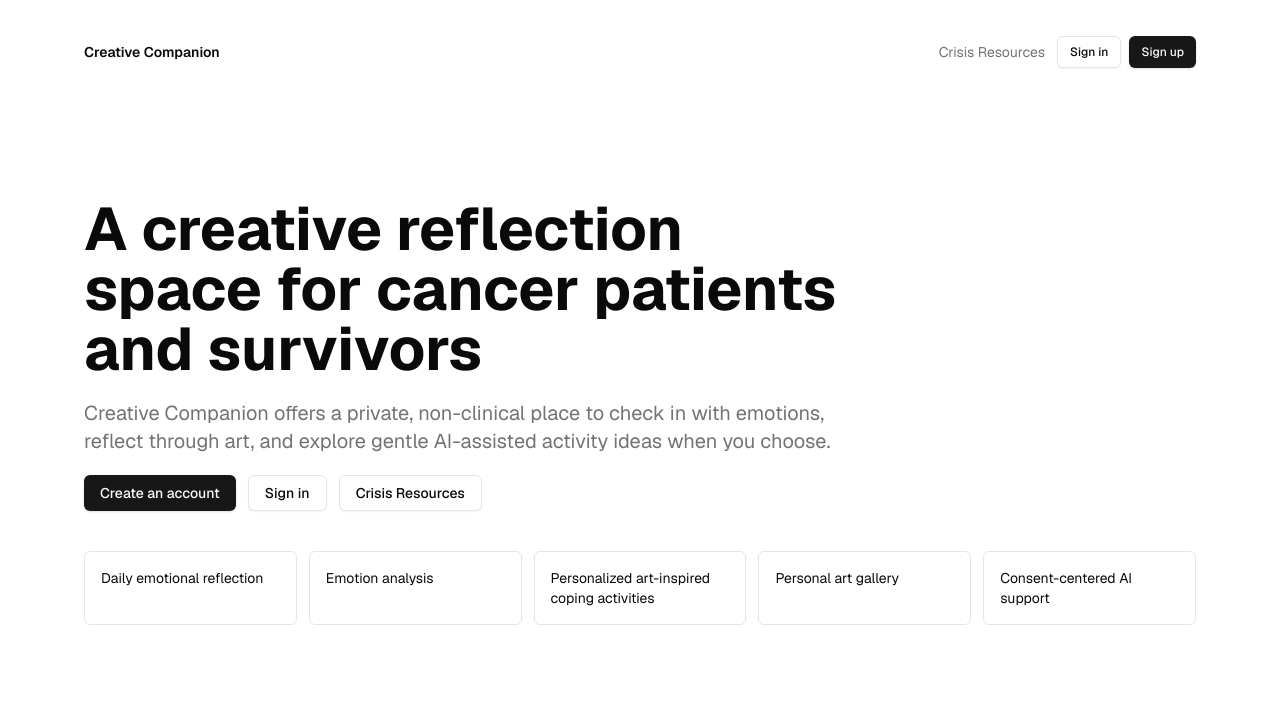
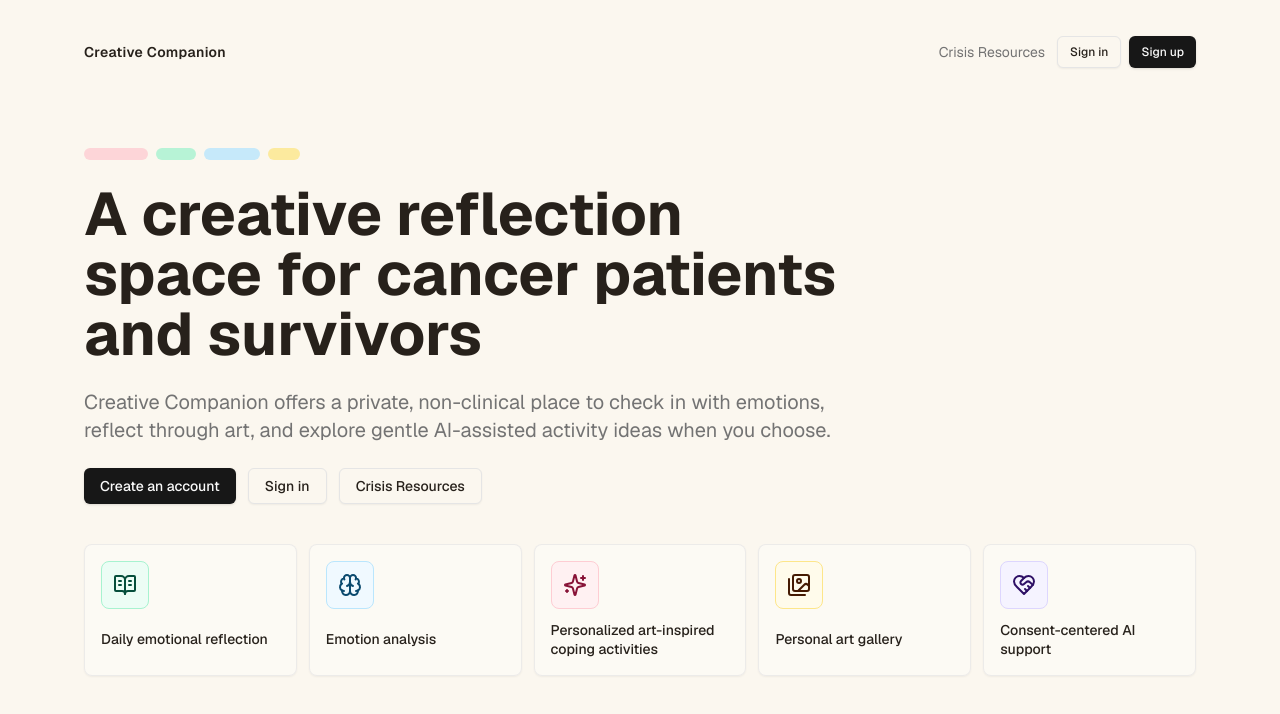
Before and after one commit to yike-huang/creative-companion, a Next.js app in the folder web/: page / in a window 1280 px wide. Shown: the top 714 px of the page. Built offline with nearby package versions, Linux system fonts and the light colour scheme; no server answers.

Commit message:
Enhance dashboard and recommendations UI with new icons and improved layout; update global styles for better consistency

```diff
--- a/web/app/dashboard/page.tsx
+++ b/web/app/dashboard/page.tsx
@@ -1,3 +1,11 @@
+import {
+  BookOpenText,
+  Brush,
+  ClipboardCheck,
+  Palette,
+  Sparkles,
+} from "lucide-react";
+
 import { AppShell } from "@/components/app-shell";
 import { FeatureCard } from "@/components/feature-card";
 import { getDictionary, normalizeLanguage } from "@/lib/i18n";
@@ -19,34 +27,58 @@ async function DashboardContent() {
       href: "/profile",
       title: t.dashboard.profileTitle,
       description: t.dashboard.profileDescription,
+      icon: ClipboardCheck,
+      accentClassName:
+        "border-sky-200 bg-sky-50 text-sky-900 dark:border-sky-900/60 dark:bg-sky-950/40 dark:text-sky-100",
     },
     {
       href: "/diary",
       title: t.dashboard.diaryTitle,
       description: t.dashboard.diaryDescription,
+      icon: BookOpenText,
+      accentClassName:
+        "border-emerald-200 bg-emerald-50 text-emerald-900 dark:border-emerald-900/60 dark:bg-emerald-950/40 dark:text-emerald-100",
     },
     {
       href: "/recommendations",
       title: t.dashboard.recommendationsTitle,
       description: t.dashboard.recommendationsDescription,
+      icon: Sparkles,
+      accentClassName:
+        "border-rose-200 bg-rose-50 text-rose-900 dark:border-rose-900/60 dark:bg-rose-950/40 dark:text-rose-100",
     },
     {
       href: "/artworks",
       title: t.dashboard.artworksTitle,
       description: t.dashboard.artworksDescription,
+      icon: Palette,
+      accentClassName:
+        "border-amber-200 bg-amber-50 text-amber-950 dark:border-amber-900/60 dark:bg-amber-950/40 dark:text-amber-100",
     },
     {
       href: "/consent",
       title: t.dashboard.consentTitle,
       description: t.dashboard.consentDescription,
+      icon: Brush,
+      accentClassName:
+        "border-violet-200 bg-violet-50 text-violet-950 dark:border-violet-900/60 dark:bg-violet-950/40 dark:text-violet-100",
     },
   ];
 
   return (
     <div className="grid gap-8">
-      <div className="grid gap-3">
-        <h1 className="text-3xl font-bold">{t.dashboard.title}</h1>
-        <p className="max-w-2xl text-muted-foreground">{t.dashboard.intro}</p>
+      <div className="relative overflow-hidden rounded-lg border border-border/70 bg-[linear-gradient(135deg,hsl(var(--muted))_0%,hsl(var(--background))_55%,rgba(254,243,199,0.45)_100%)] p-6 shadow-sm md:p-8 dark:bg-[linear-gradient(135deg,hsl(var(--muted))_0%,hsl(var(--background))_65%,rgba(15,118,110,0.18)_100%)]">
+        <div className="absolute right-5 top-5 hidden gap-2 md:flex">
+          <span className="size-4 rounded-full bg-rose-200/80" />
+          <span className="size-4 rounded-full bg-emerald-200/80" />
+          <span className="size-4 rounded-full bg-sky-200/80" />
+        </div>
+        <div className="grid max-w-3xl gap-3">
+          <h1 className="text-3xl font-bold">{t.dashboard.title}</h1>
+          <p className="text-base leading-7 text-muted-foreground">
+            {t.dashboard.intro}
+          </p>
+        </div>
       </div>
 
       <div className="grid gap-4 md:grid-cols-2">
--- a/web/app/globals.css
+++ b/web/app/globals.css
@@ -4,19 +4,19 @@
 
 @layer base {
   :root {
-    --background: 0 0% 100%;
-    --foreground: 0 0% 3.9%;
-    --card: 0 0% 100%;
+    --background: 42 56% 96%;
+    --foreground: 28 18% 13%;
+    --card: 42 68% 98%;
     --card-foreground: 0 0% 3.9%;
-    --popover: 0 0% 100%;
+    --popover: 42 68% 98%;
     --popover-foreground: 0 0% 3.9%;
     --primary: 0 0% 9%;
     --primary-foreground: 0 0% 98%;
-    --secondary: 0 0% 96.1%;
+    --secondary: 38 38% 92%;
     --secondary-foreground: 0 0% 9%;
-    --muted: 0 0% 96.1%;
+    --muted: 42 36% 92%;
     --muted-foreground: 0 0% 45.1%;
-    --accent: 0 0% 96.1%;
+    --accent: 36 45% 91%;
     --accent-foreground: 0 0% 9%;
     --destructive: 0 84.2% 60.2%;
     --destructive-foreground: 0 0% 98%;
@@ -65,4 +65,13 @@
   body {
     @apply bg-background text-foreground;
   }
+
+  h1,
+  h2,
+  h3,
+  button,
+  a {
+    font-family:
+      "Trebuchet MS", "Avenir Next Rounded", var(--font-geist-sans), sans-serif;
+  }
 }
--- a/web/app/page.tsx
+++ b/web/app/page.tsx
@@ -51,7 +51,7 @@ function HomeActions({
   }
 
   return (
-      <div className="flex flex-wrap gap-3">
+    <div className="flex flex-wrap gap-3">
       <Button asChild>
         <Link href="/auth/sign-up">{copy.createAccount}</Link>
       </Button>
@@ -70,9 +70,17 @@ async function HomeHero() {
 
   return (
     <>
-      <div className="grid max-w-3xl gap-5">
-        <h1 className="text-4xl font-bold md:text-6xl">{copy.homeTitle}</h1>
-        <p className="text-lg text-muted-foreground md:text-xl">
+      <div className="grid max-w-3xl gap-6">
+        <div className="flex gap-2" aria-hidden="true">
+          <span className="h-3 w-16 rounded-lg bg-rose-200/80" />
+          <span className="h-3 w-10 rounded-lg bg-emerald-200/80" />
+          <span className="h-3 w-14 rounded-lg bg-sky-200/80" />
+          <span className="h-3 w-8 rounded-lg bg-amber-200/80" />
+        </div>
+        <h1 className="text-4xl font-bold leading-tight md:text-6xl">
+          {copy.homeTitle}
+        </h1>
+        <p className="text-lg leading-8 text-muted-foreground md:text-xl">
           {copy.homeIntro}
         </p>
         <HomeActions copy={copy} isSignedIn={isSignedIn} />
@@ -87,10 +95,10 @@ async function HomeContent() {
   const { copy } = await getHomeCopy();
 
   return (
-    <main className="min-h-screen flex flex-col items-center">
+    <main className="flex min-h-screen flex-col items-center">
       <div className="w-full max-w-6xl flex-1 p-5">
         <nav className="flex flex-col gap-4 py-4 text-sm md:flex-row md:items-center md:justify-between">
-          <Link href="/" className="font-semibold">
+          <Link href="/" className="font-semibold tracking-wide">
             {copy.brand}
           </Link>
           <div className="flex flex-wrap items-center gap-3">
--- a/web/app/recommendations/page.tsx
+++ b/web/app/recommendations/page.tsx
@@ -1,4 +1,5 @@
 import { redirect } from "next/navigation";
+import { Palette, Sparkles } from "lucide-react";
 import { Suspense } from "react";
 
 import { AppShell } from "@/components/app-shell";
@@ -43,11 +44,19 @@ async function RecommendationsHeader() {
   const t = getDictionary(normalizeLanguage(profile?.preferred_language));
 
   return (
-    <div className="grid gap-2">
-      <h1 className="text-3xl font-bold">{t.recommendations.pageTitle}</h1>
-      <p className="max-w-2xl text-muted-foreground">
-        {t.recommendations.pageIntro}
-      </p>
+    <div className="relative overflow-hidden rounded-lg border border-border/70 bg-[linear-gradient(135deg,rgba(240,253,250,0.9)_0%,hsl(var(--background))_58%,rgba(255,237,213,0.65)_100%)] p-6 shadow-sm md:p-8 dark:bg-[linear-gradient(135deg,rgba(20,83,45,0.18)_0%,hsl(var(--background))_58%,rgba(124,45,18,0.18)_100%)]">
+      <div className="absolute right-5 top-5 hidden items-center gap-2 text-muted-foreground md:flex">
+        <Palette className="size-5" />
+        <Sparkles className="size-4" />
+      </div>
+      <div className="grid max-w-3xl gap-3">
+        <h1 className="text-3xl font-bold">
+          {t.recommendations.pageTitle}
+        </h1>
+        <p className="text-base leading-7 text-muted-foreground">
+          {t.recommendations.pageIntro}
+        </p>
+      </div>
     </div>
   );
 }
--- a/web/components/feature-card.tsx
+++ b/web/components/feature-card.tsx
@@ -1,4 +1,5 @@
 import Link from "next/link";
+import { ArrowRight } from "lucide-react";
 
 import {
   Card,
@@ -7,12 +8,15 @@ import {
   CardHeader,
   CardTitle,
 } from "@/components/ui/card";
+import { cn } from "@/lib/utils";
 
 type FeatureCardProps = {
   href: string;
   title: string;
   description: string;
   openLabel: string;
+  icon?: React.ComponentType<{ className?: string }>;
+  accentClassName?: string;
 };
 
 export function FeatureCard({
@@ -20,16 +24,35 @@ export function FeatureCard({
   title,
   description,
   openLabel,
+  icon: Icon,
+  accentClassName,
 }: FeatureCardProps) {
   return (
-    <Link href={href} className="block">
-      <Card className="h-full transition-colors hover:bg-accent">
-        <CardHeader>
-          <CardTitle>{title}</CardTitle>
-          <CardDescription>{description}</CardDescription>
+    <Link href={href} className="group block">
+      <Card className="h-full overflow-hidden rounded-lg border-border/70 shadow-sm transition-colors hover:bg-accent/60">
+        <CardHeader className="gap-4">
+          <div className="flex items-start justify-between gap-4">
+            {Icon && (
+              <div
+                className={cn(
+                  "flex size-12 shrink-0 items-center justify-center rounded-lg border",
+                  accentClassName ?? "bg-muted text-foreground",
+                )}
+              >
+                <Icon className="size-6 transition-transform group-hover:-rotate-3 group-hover:scale-105" />
+              </div>
+            )}
+            <ArrowRight className="mt-1 size-4 shrink-0 text-muted-foreground transition-transform group-hover:translate-x-0.5" />
+          </div>
+          <div className="grid gap-2">
+            <CardTitle className="text-lg leading-tight">{title}</CardTitle>
+            <CardDescription className="leading-relaxed">
+              {description}
+            </CardDescription>
+          </div>
         </CardHeader>
-        <CardContent>
-          <p className="text-sm font-medium">{openLabel}</p>
+        <CardContent className="pt-0">
+          <p className="text-sm font-medium text-foreground">{openLabel}</p>
         </CardContent>
       </Card>
     </Link>
--- a/web/components/home-feature-links.tsx
+++ b/web/components/home-feature-links.tsx
@@ -1,25 +1,49 @@
 import Link from "next/link";
+import {
+  BookOpenText,
+  Brain,
+  HeartHandshake,
+  Images,
+  Sparkles,
+} from "lucide-react";
+
+import { cn } from "@/lib/utils";
 
 const features = [
   {
     key: "daily",
     introHref: "/features/daily-emotional-reflection",
+    icon: BookOpenText,
+    accentClassName:
+      "border-emerald-200 bg-emerald-50 text-emerald-900 dark:border-emerald-900/60 dark:bg-emerald-950/40 dark:text-emerald-100",
   },
   {
     key: "analysis",
     introHref: "/features/emotion-analysis",
+    icon: Brain,
+    accentClassName:
+      "border-sky-200 bg-sky-50 text-sky-900 dark:border-sky-900/60 dark:bg-sky-950/40 dark:text-sky-100",
   },
   {
     key: "activities",
     introHref: "/features/art-inspired-coping-activities",
+    icon: Sparkles,
+    accentClassName:
+      "border-rose-200 bg-rose-50 text-rose-900 dark:border-rose-900/60 dark:bg-rose-950/40 dark:text-rose-100",
   },
   {
     key: "gallery",
     introHref: "/features/personal-art-gallery",
+    icon: Images,
+    accentClassName:
+      "border-amber-200 bg-amber-50 text-amber-950 dark:border-amber-900/60 dark:bg-amber-950/40 dark:text-amber-100",
   },
   {
     key: "consent",
     introHref: "/features/consent-centered-ai-support",
+    icon: HeartHandshake,
+    accentClassName:
+      "border-violet-200 bg-violet-50 text-violet-950 dark:border-violet-900/60 dark:bg-violet-950/40 dark:text-violet-100",
   },
 ] as const;
 
@@ -31,15 +55,29 @@ type HomeFeatureCopy = Record<
 export function HomeFeatureLinks({ copy }: { copy: HomeFeatureCopy }) {
   return (
     <div className="grid gap-3 md:grid-cols-5">
-      {features.map((feature) => (
+      {features.map((feature) => {
+        const Icon = feature.icon;
+
+        return (
           <Link
             key={feature.introHref}
             href={feature.introHref}
-          className="rounded-md border p-4 text-sm transition-colors hover:bg-accent"
+            className="group grid gap-3 rounded-lg border border-border/70 bg-card/80 p-4 text-sm shadow-sm transition-colors hover:bg-accent/70"
           >
+            <div
+              className={cn(
+                "flex size-12 items-center justify-center rounded-lg border",
+                feature.accentClassName,
+              )}
+            >
+              <Icon className="size-6 transition-transform group-hover:-rotate-3 group-hover:scale-105" />
+            </div>
+            <span className="font-medium leading-snug">
               {copy[feature.key].title}
+            </span>
           </Link>
-      ))}
+        );
+      })}
     </div>
   );
 }
```
Also changed, not shown: web/components/recommendation-workspace.tsx (+40 -19 lines). Lines whose indentation alone changed are shown as unchanged.
